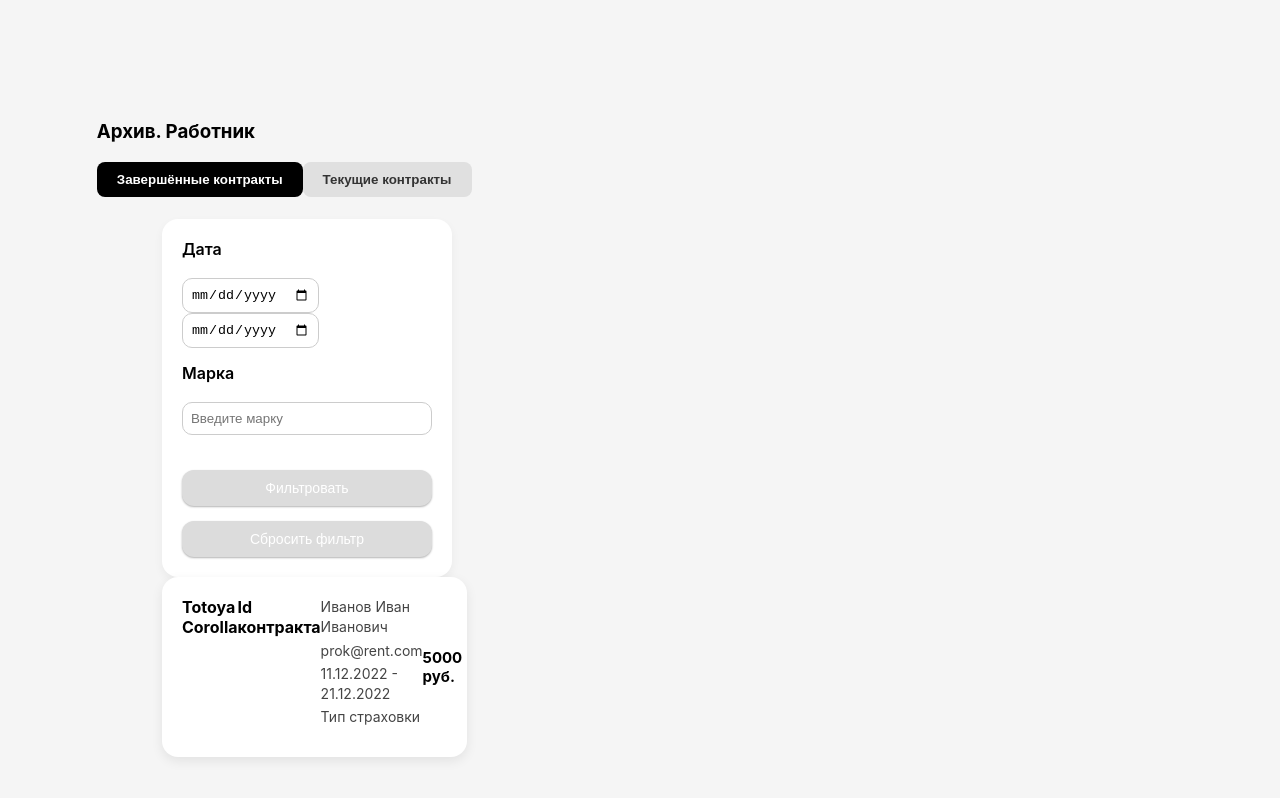
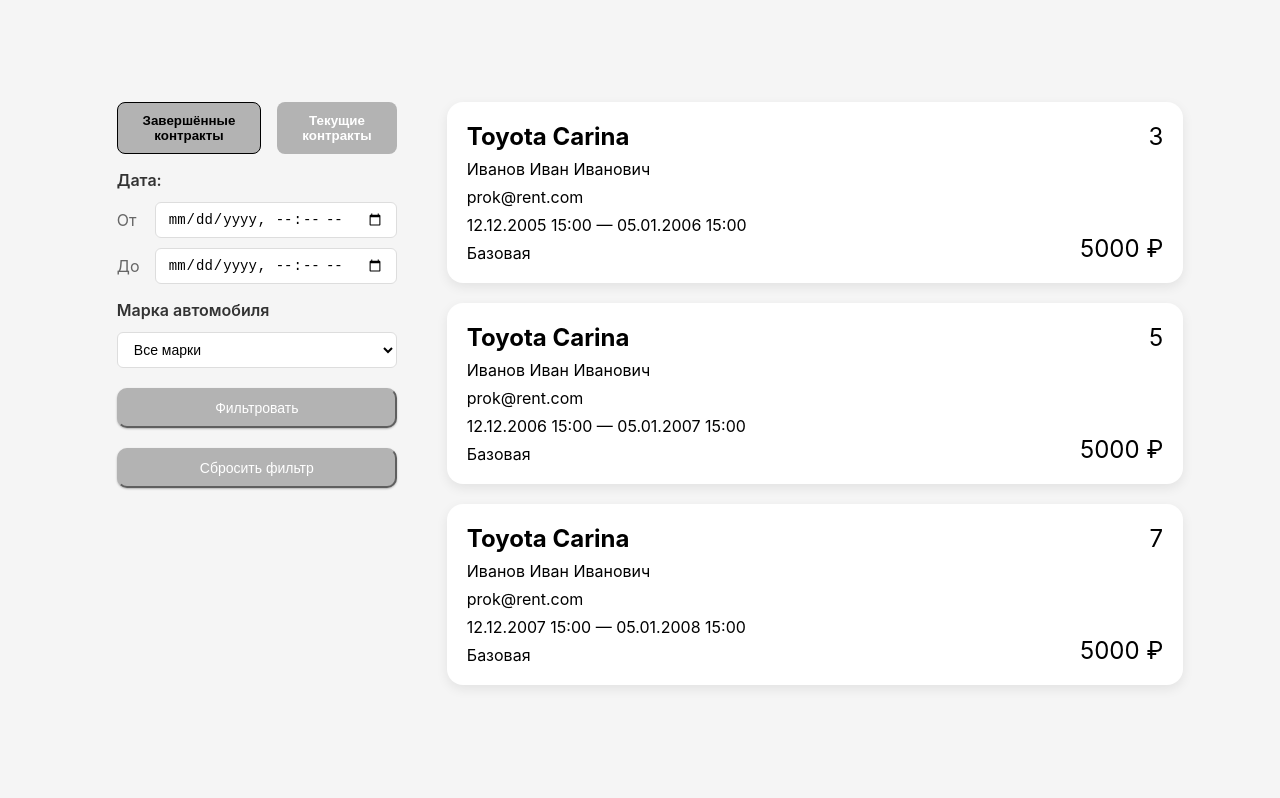
Before and after one commit to GoreOtUma/carent, a React (Create React App) app in the folder front/: page /archive in a window 1280 px wide. Built offline with nearby package versions, Linux system fonts and the light colour scheme; sample sign-in values are in the browser's storage.

Commit message:
Archieve Styles

```diff
--- a/front/src/components/Card.jsx
+++ b/front/src/components/Card.jsx
@@ -99,7 +99,7 @@ const Card = ({
               onClick={handleRentClick}
               disabled={!user || user.role !== "user"}
             >
-              {user?.role === "user" ? "Арендовать" : "Войдите для аренды"}
+              {(user?.role === "user" || user?.role === "worker" ) ? "Арендовать" : "Войдите для аренды"}
             </MyButton>
           </div>
         </>
--- a/front/src/components/UI/button/MyButton.css
+++ b/front/src/components/UI/button/MyButton.css
@@ -63,3 +63,7 @@
 .filter-button {
     margin-top: 20px;
 }
+
+.fixion-button {
+    display: none;
+}
--- a/front/src/components/UI/navBar/WorkerNavBar.jsx
+++ b/front/src/components/UI/navBar/WorkerNavBar.jsx
@@ -15,18 +15,18 @@ const ManagerNavBar = () => {
   return (
     <div className="menu">
       <div className="menu-pages">
-        <div className="menu-header__item" onClick={() => navigate('/mainpage')}>
+        {/* <div className="menu-header__item" onClick={() => navigate('/mainpage')}>
           <div className="menu-header__text">Управление автопарком</div>
-        </div>
+        </div> */}
         <div className="menu-header__item" onClick={() => navigate('/archive')}>
           <div className="menu-header__text">Архив</div>
         </div>
-        <div className="menu-header__item" onClick={() => navigate('/statistic')}>
+        {/* <div className="menu-header__item" onClick={() => navigate('/statistic')}>
           <div className="menu-header__text">Статистика</div>
         </div>
         <div className="menu-header__item" onClick={() => navigate('/registration')}>
           <div className="menu-header__text">Регистрация клиента</div>
-        </div>
+        </div> */}
       </div>
       <div className="menu-enter">
         <div className="menu-header__item" onClick={handleLogout}>
--- a/front/src/pages/Archive.jsx
+++ b/front/src/pages/Archive.jsx
@@ -6,14 +6,9 @@ const ArchiveWorker = () => {
   const [activeTab, setActiveTab] = useState('archived');
 
   const archivedContracts = [
-    {
-      brand: 'Totoya Corolla',
-      name: 'Иванов Иван Иванович',
-      email: 'prok@rent.com',
-      date: '11.12.2022 - 21.12.2022',
-      insurance: 'Тип страховки',
-      price: '5000 руб.',
-    },
+    { id : 3, brand: 'Toyota Carina', name: 'Иванов Иван Иванович', email: 'prok@rent.com', price: '5000', period: '12.12.2005 15:00 — 05.01.2006 15:00', insurance: 'Базовая' },
+    { id : 5, brand: 'Toyota Carina', name: 'Иванов Иван Иванович', email: 'prok@rent.com', price: '5000', period: '12.12.2006 15:00 — 05.01.2007 15:00', insurance: 'Базовая' },
+    { id : 7, brand: 'Toyota Carina', name: 'Иванов Иван Иванович', email: 'prok@rent.com', price: '5000', period: '12.12.2007 15:00 — 05.01.2008 15:00', insurance: 'Базовая' },
   ];
 
   const currentContracts = archivedContracts.map(contract => ({
@@ -25,7 +20,8 @@ const ArchiveWorker = () => {
 
   return (
     <div className="archive-worker-page archive-page">
-      <h3>Архив. Работник</h3>
+      <div className="archive-page-main">
+      <div className="filters">
 
       <div className="top-menu">
         <button
@@ -41,38 +37,57 @@ const ArchiveWorker = () => {
           Текущие контракты
         </button>
       </div>
+          <div className="filter-section">
+          <h3 className="section-title">Дата:</h3>
+          <div className="date-range">
+            <div className="date-input">
+              <span>От</span>
+              <input type="datetime-local" className="filter-input" />
+            </div>
+            <div className="date-input">
+              <span>До</span>
+              <input type="datetime-local" className="filter-input" />
+            </div>
+          </div>
+        </div>
+        <div className="filter-section">
+          <h3 className="section-title">Марка автомобиля</h3>
+          <select className="brand-select">
+            <option value="">Все марки</option>
+            {['Toyota', 'Honda', 'BMW', 'Audi', 'Volkswagen', 'Kia', 'Ford'].map((brand) => (
+              <option key={brand} value={brand.toLowerCase()}>{brand}</option>
+            ))}
+          </select>
+        </div>
+        <div className="filter-section">
+          <MyButton className="filter-button">Фильтровать</MyButton>
+        </div>
+        <div className="filter-section">
+          <MyButton className="filter-button">Сбросить фильтр</MyButton>
+        </div>
+      </div>
 
-      <div className="content">
-        <div className="filter-panel">
-          <label>Дата</label>
-          <div>
-            <input type="date" placeholder="От" />
-            <input type="date" placeholder="До" />
-          </div>
-          <label>Марка</label>
-          <input type="text" placeholder="Введите марку" />
-          <MyButton className="filter-button">Фильтровать</MyButton>
-          <MyButton className="reset-button">Сбросить фильтр</MyButton>
-        </div>
 
-        <div className="contracts">
+        <div className="contract-list">
           {contracts.map((contract, index) => (
             <div className="contract-card" key={index}>
-              <div className="card-header">
-                <strong>{contract.brand}</strong>
-                <span>Id контракта</span>
-              </div>
-              <div className="card-body">
+            <div className="contract-card-main">
+                <div className="contract-brand"><strong>{contract.brand}</strong></div>
                 <div>{contract.name}</div>
                 <div>{contract.email}</div>
-                <div>{contract.date}</div>
+                <div>{contract.period}</div>
                 <div>{contract.insurance}</div>
-              </div>
-              <div className="card-footer">
-                {contract.button && <MyButton>{contract.button}</MyButton>}
-                <span>{contract.price}</span>
-              </div>
             </div>
+            <div className="additional-left additional-left-many">
+              <div>{contract.id}</div>
+              <div>{contract.price} ₽</div>
+              {activeTab === 'current' ? (
+                  <MyButton className="close-button">Закрыть аренду</MyButton>
+                ) : (
+                  <MyButton className="fixion-button"></MyButton>
+                )}
+            </div>
+          </div>
           ))}
         </div>
       </div>
--- a/front/src/pages/MainPage.jsx
+++ b/front/src/pages/MainPage.jsx
@@ -4,36 +4,100 @@ import Card from '../components/Card';
 
 const dummyCars = [
   {
-    model: 'Toyota Carina',
-    cost: 2000,
-    number: '00000000',
-    transmission: 'Автомат',
+    model: 'Toyota Carina E',
+    cost: 500,
+    number: 'У724ТС43',
+    transmission: 'Механика',
     fuel: 'бензин',
     trunkVolume: '500л',
-    engineVolume: '1.8л',
+    engineVolume: '2.0л',
     seats: 5,
     mileage: '42000 км',
-    year: 2020,
+    year: 1993,
     color: 'серый',
-    bodyType: 'Седан',
-    description: 'Лучшая машина!',
+    bodyType: 'Серый',
+    description: 'Не машина, а мечта!',
     image: 'https://www.automoli.com/common/vehicles/_assets/img/gallery/f38/toyota-carina-e-t19.jpg',
   },
   {
     model: 'Volkswagen Golf',
     cost: 1000,
-    number: 'О111ОО00',
+    number: 'А870СУ43',
     transmission: 'Механика',
     fuel: 'Бензин',
-    trunkVolume: 500,
-    engineVolume: 1.8,
+    trunkVolume: '500л',
+    engineVolume: '1.6л',
     seats: 5,
-    mileage: 42000,
+    mileage: 99000,
+    year: 2004,
+    color: 'Синий',
+    bodyType: 'Хэтчбэк',
+    description: 'Лучшая машина!',
+    image: 'https://auto.vercity.ru/gallery/img/automobiles/Volkswagen/2014%20Volkswagen%20Golf%20R%205-Door%20(ZA)/900x/2014%20Volkswagen%20Golf%20R%205-Door%20(ZA)%20003.jpg',
+  },
+{
+    model: 'Honda Accord',
+    cost: 1500,
+    number: 'А224АС43',
+    transmission: 'Автомат',
+    fuel: 'бензин',
+    trunkVolume: '200л',
+    engineVolume: '2.4л',
+    seats: 5,
+    mileage: '2000 км',
+    year: 2008,
+    color: 'Белый',
+    bodyType: 'Седан',
+    description: 'Пушка - гонка',
+    image: 'https://upload.wikimedia.org/wikipedia/commons/4/46/Honda_Accord_%282008%29_front.JPG',
+  },
+{
+    model: 'ВАЗ 2109',
+    cost: 400,
+    number: 'А087АС69',
+    transmission: 'Механика',
+    fuel: 'бензин',
+    trunkVolume: '200л',
+    engineVolume: '1.6л',
+    seats: 5,
+    mileage: '150000 км',
+    year: 2004,
+    color: 'Черный',
+    bodyType: 'Седан',
+    description: 'На дачу хороший вариант',
+    image: 'https://kotsport.ru/wp-content/uploads/2023/12/deviatka-vaz-2109-1.webp',
+  },
+{
+    model: 'ГАЗ 2705',
+    cost: 800,
+    number: 'У087АС69',
+    transmission: 'Механика',
+    fuel: 'дизель',
+    trunkVolume: '800л',
+    engineVolume: '2.8л',
+    seats: 3,
+    mileage: '250000 км',
+    year: 2004,
+    color: 'Синий',
+    bodyType: 'Грузовой',
+    description: 'Для переезда',
+    image: 'https://lh3.googleusercontent.com/proxy/Q0QVsdNptuor2pj4_vQL3I_HvuHbm6sREham6ICLpoLDkS36Tu6KDSOwesiQDPnXmMXxpS966uS8RO4BEGUgyNiG8TvfmILxMluN__yKJvTbYEPvh2ZL5oyk1Bs',
+  },
+{
+    model: 'Texla X',
+    cost: 3000,
+    number: 'У111АС77',
+    transmission: 'Механика',
+    fuel: 'электро',
+    trunkVolume: '400л',
+    engineVolume: '2.0л',
+    seats: 5,
+    mileage: '2000 км',
     year: 2020,
-    color: 'Синий',
-    bodyType: 'Седан',
-    description: 'Лучшая машина2!',
-    image: 'https://auto.vercity.ru/gallery/img/automobiles/Volkswagen/2014%20Volkswagen%20Golf%20R%205-Door%20(ZA)/900x/2014%20Volkswagen%20Golf%20R%205-Door%20(ZA)%20003.jpg',
+    color: 'Белый',
+    bodyType: 'Кроссовер',
+    description: 'Прикоснись к технологиям',
+    image: 'https://moscowteslaclub.ru/upload/iblock/e4f/e4f8448f5597fd9af189a8b68d705da1.jpg',
   },
 ];
 
@@ -71,8 +135,8 @@ const MainPage = () => {
           {['Автомат', 'Механика', 'Вариатор', 'Робот', 'Гибрид'].map((type) => (
             <label key={type} className="checkbox-item">
               <input type="checkbox" />
-              <span className="checkbox-icon"></span>
-              <span className="checkbox-label">{type}</span>
+              <span className="checkmark"></span>
+              {type}
             </label>
           ))}
         </div>
--- a/front/src/styles/Archive.css
+++ b/front/src/styles/Archive.css
@@ -1,54 +1,16 @@
 .top-menu button {
   padding: 10px 20px;
   border: none;
-    background: #e0e0e0;
-    color: #333;
+  background: #B3B3B3;
+  color: white;
   border-radius: 8px;
   cursor: pointer;
   font-weight: 600;
-    transition: background 0.2s;
 }
 
 .top-menu .active {
-    background: #000;
-    color: #fff;
-  }
-
-  .filter-panel {
-    width: 250px;
-    padding: 20px;
-    background: white;
-    border-radius: 16px;
-    box-shadow: 0 4px 10px rgba(0, 0, 0, 0.05);
-    display: flex;
-    flex-direction: column;
-    gap: 15px;
-  }
-
-  .filter-panel label {
-    font-weight: 600;
-    margin-bottom: 4px;
-  }
-
-  .filter-panel input {
-    padding: 8px;
-    border-radius: 10px;
-    border: 1px solid #ccc;
-  }
-
-  .filter-panel .filter-button,
-  .filter-panel .reset-button {
-    padding: 10px;
-    background-color: #dcdcdc;
-    border: none;
-    border-radius: 12px;
-    cursor: pointer;
-    font-weight: 500;
-    transition: background 0.2s;
-  }
-
-  .filter-panel .filter-button:hover {
-    background-color: #c0c0c0;
+  border: 1px solid black;
+  color: #000;
 }
 
 .contracts {
@@ -137,7 +99,9 @@ h1 {
 
 .additional-left {
   display: flex;
-  align-items: center;
+  align-items: flex-end;
+  justify-content: space-around;
+  flex-direction: column;
   font-size: 24px;
 }
 
@@ -149,3 +113,12 @@ h1 {
   display: grid;
   gap: 8px;
 }
+
+.top-menu {
+  display: flex;
+  gap: 16px;
+}
+
+.additional-left-many {
+  justify-content: space-between;
+}
--- a/front/src/styles/MainLogo.css
+++ b/front/src/styles/MainLogo.css
@@ -65,13 +65,6 @@
   background: white;
 }
 
-.main-page__cards {
-  flex: 1;
-  display: grid;
-  grid-template-columns: repeat(auto-fill, minmax(300px, 1fr));
-  gap: 20px;
-}
-
 @media (max-width: 768px) {
   .main-page {
     flex-direction: column;
--- a/front/src/styles/MainPage.css
+++ b/front/src/styles/MainPage.css
@@ -91,8 +91,8 @@
 }
 
 .checkbox-item input:checked ~ .checkmark {
-  background-color: #4a90e2;
-  border-color: #4a90e2;
+  background-color: black;
+  border-color: black;
 }
 
 .checkbox-item input:checked ~ .checkmark::after {
@@ -193,7 +193,6 @@
   display: inline-block;
   width: 18px;
   height: 18px;
-  border: 2px solid #4a90e2;
   border-radius: 4px;
   margin-right: 10px;
   position: relative;
@@ -208,7 +207,7 @@
 
 /* Стиль для отмеченного чекбокса */
 .checkbox-item input:checked ~ .checkmark {
-  background-color: #4a90e2;
+  background-color: white;
 }
 
 /* Галочка для отмеченного чекбокса */
@@ -219,7 +218,7 @@
   top: 1px;
   width: 5px;
   height: 10px;
-  border: solid white;
+  border: solid black;
   border-width: 0 2px 2px 0;
   transform: rotate(45deg);
 }
```
Lines whose indentation alone changed are shown as unchanged.
